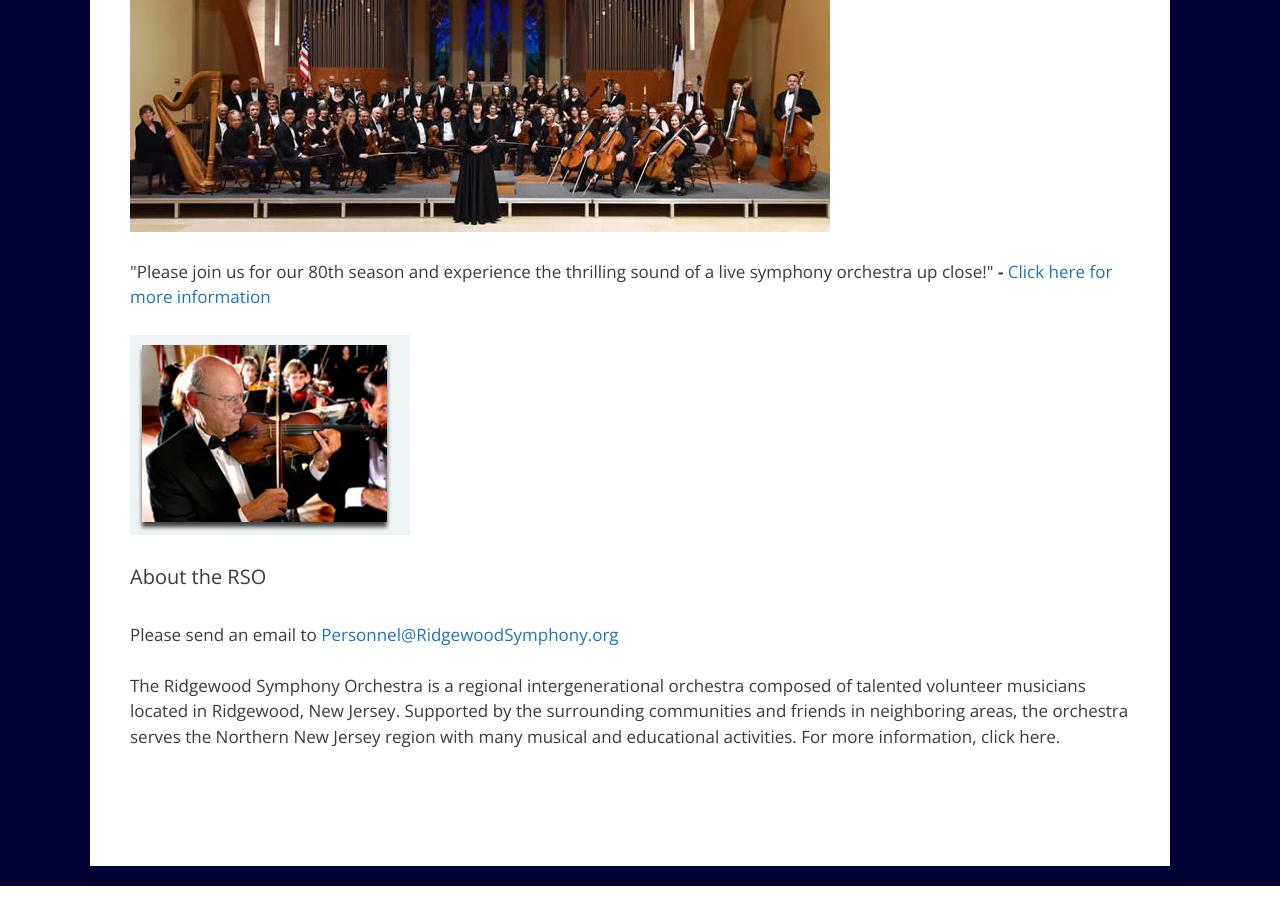
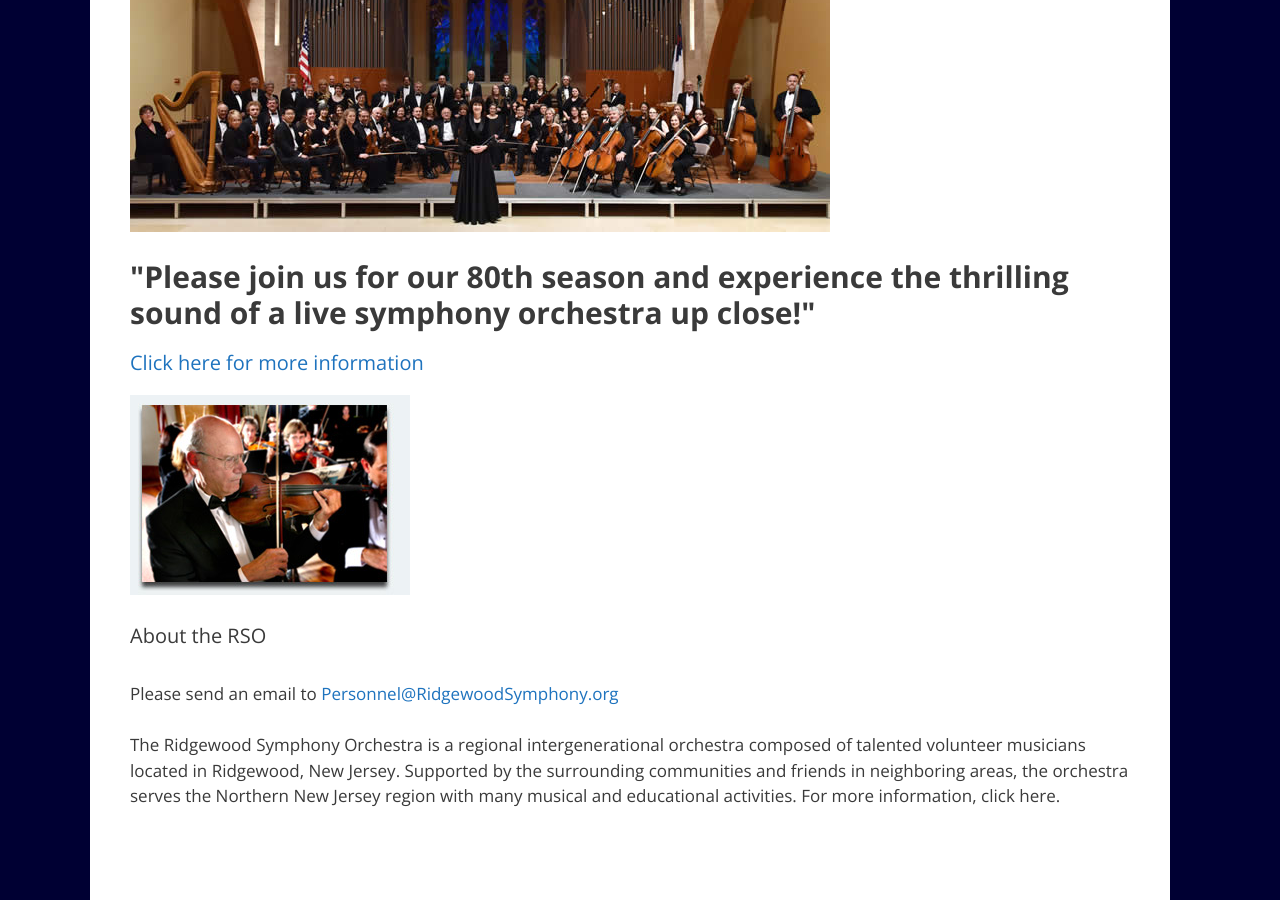
Before and after one commit to BertHartm/ridgewood-symphony, a Jekyll site: the page built from index.html, in a window 1280 px wide and 900 px high, scrolled down 323 px. Built offline with Jekyll 4.4.1, drawn with Linux system fonts in a browser that asks for light colours.

Commit message:
emphasise the call to action on the homepage

```diff
--- a/index.html
+++ b/index.html
@@ -61,7 +61,8 @@ layout: default
       <div id="panel-2-1-1-1" class="so-panel widget widget_sow-editor panel-last-child" data-index="4">
         <div class="so-widget-sow-editor so-widget-sow-editor-base">
           <div class="siteorigin-widget-tinymce textwidget">
-            <p>"Please join us for our 80th season and experience the thrilling sound of a live symphony orchestra up close!" <b>-</b> <a href="concerts">Click here for more information</a></p>
+            <h2><strong>"Please join us for our 80th season and experience the thrilling sound of a live symphony orchestra up close!"</strong></h2>
+            <h3><a href="concerts">Click here for more information</a></h3>
           </div>
         </div>
       </div>
```
